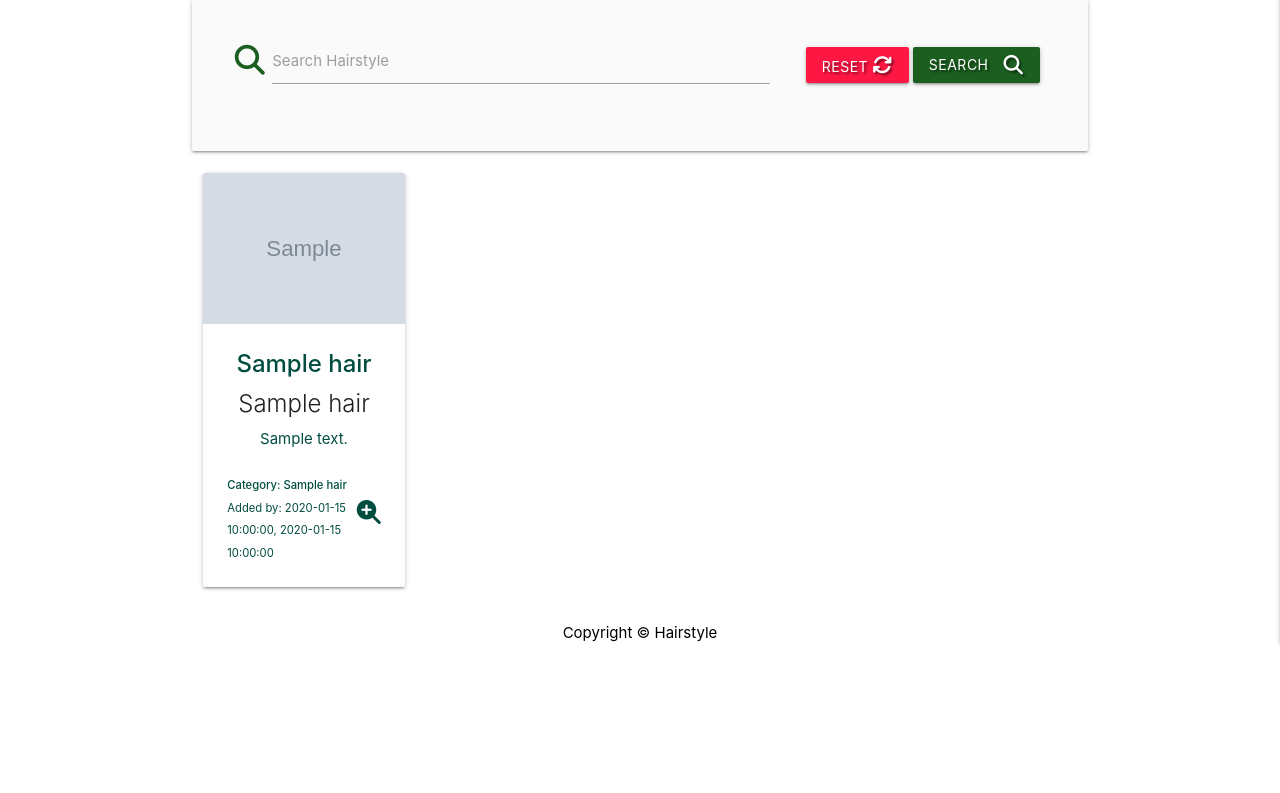
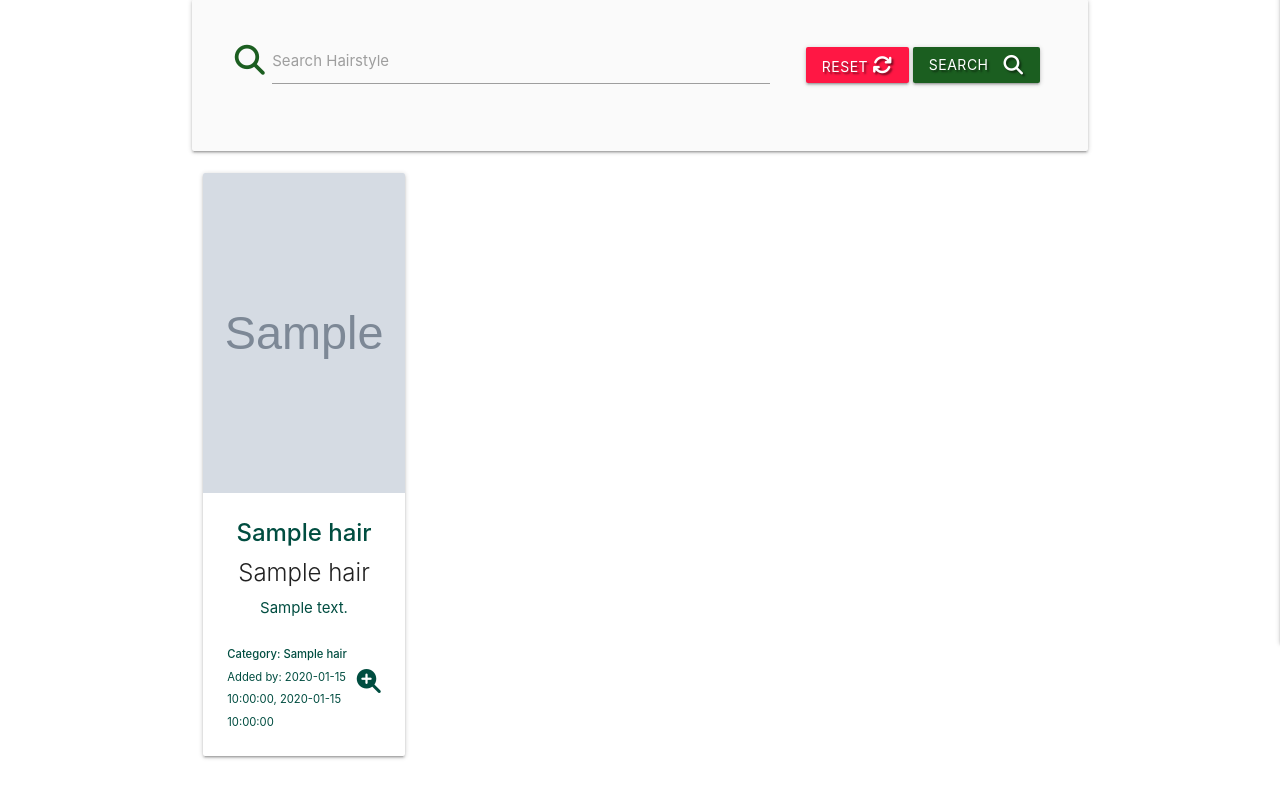
Before and after one commit to JoelineAlves/hair_manager, a Flask app: page / in a window 1280 px wide. Shown: the part 217-1010 px from the top of the page. Before the commit the page ends 862 px from the top, so only its background shows below. Run offline with Flask 3, Linux system fonts and the light colour scheme; grey boxes marked "Sample" are stand-in pictures; a database or web service that is not in the repository returns one stand-in record (values such as "Sample title"); some libraries are stand-ins or nearby versions.

Commit message:
styling my cards on style.css

```diff
--- a/static/css/style.css
+++ b/static/css/style.css
@@ -5,3 +5,14 @@
 .flashes h4 {
     line-height: 2;
 }
+
+/* card styles */
+.card .card-image img {
+    object-fit: cover;
+    height: 40vh;
+}
+
+.btn-small {
+    margin-top: 15px;
+    margin-bottom: 15px;
+}
```
